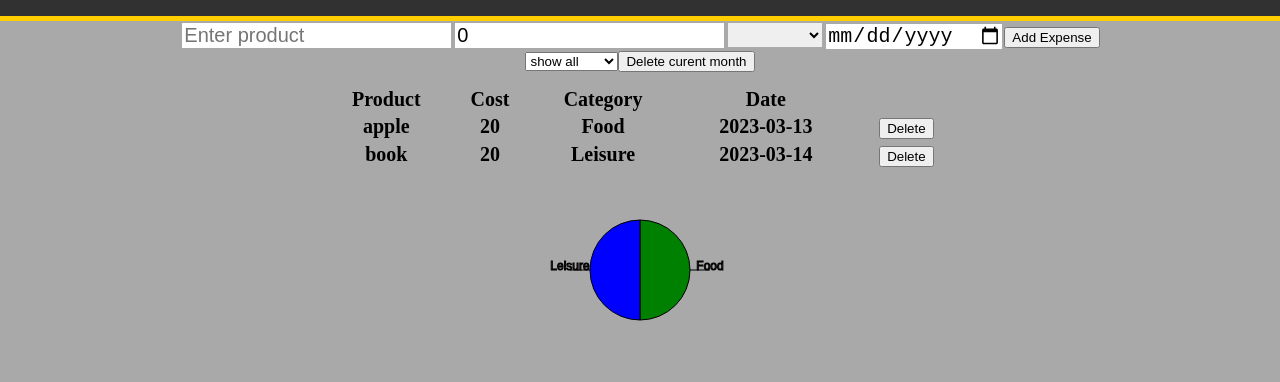
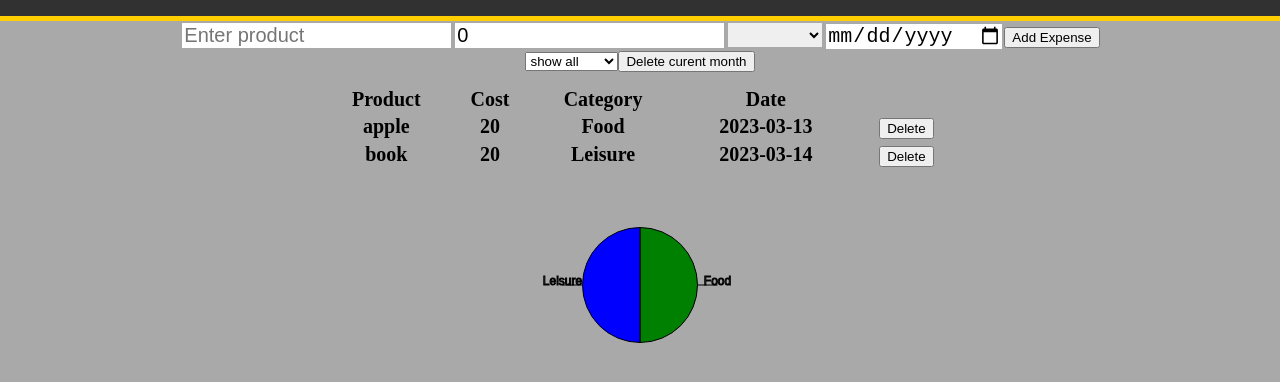
Before and after one commit to Vellethe/Submits-Frontend, a website: page inlämning4/index.html in a window 1280 px wide. Shown: the part 94-476 px from the top of the page. Drawn offline with nearby package versions, Linux system fonts and the light colour scheme.

Commit message:
made the pie bigger

```diff
--- a/inlämning4/index.html
+++ b/inlämning4/index.html
@@ -58,7 +58,7 @@
         </table>
 
 
-        <canvas id="pieCanvas" width="200" height="200"></canvas>
+        <canvas id="pieCanvas" width="230" height="230"></canvas>
     </div>
 
 </body>
```
